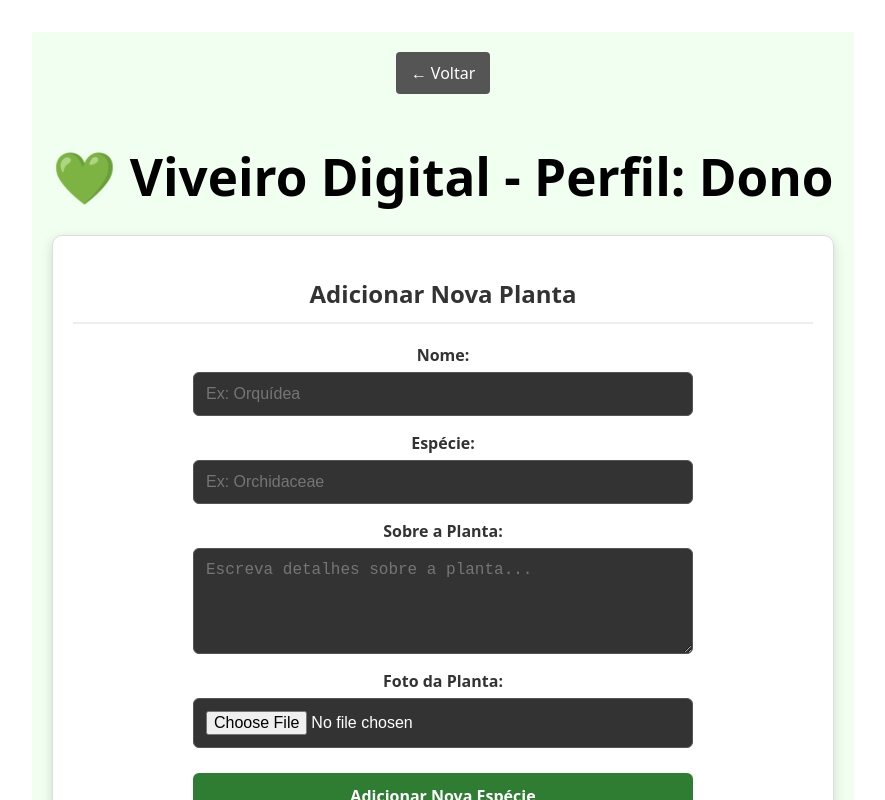
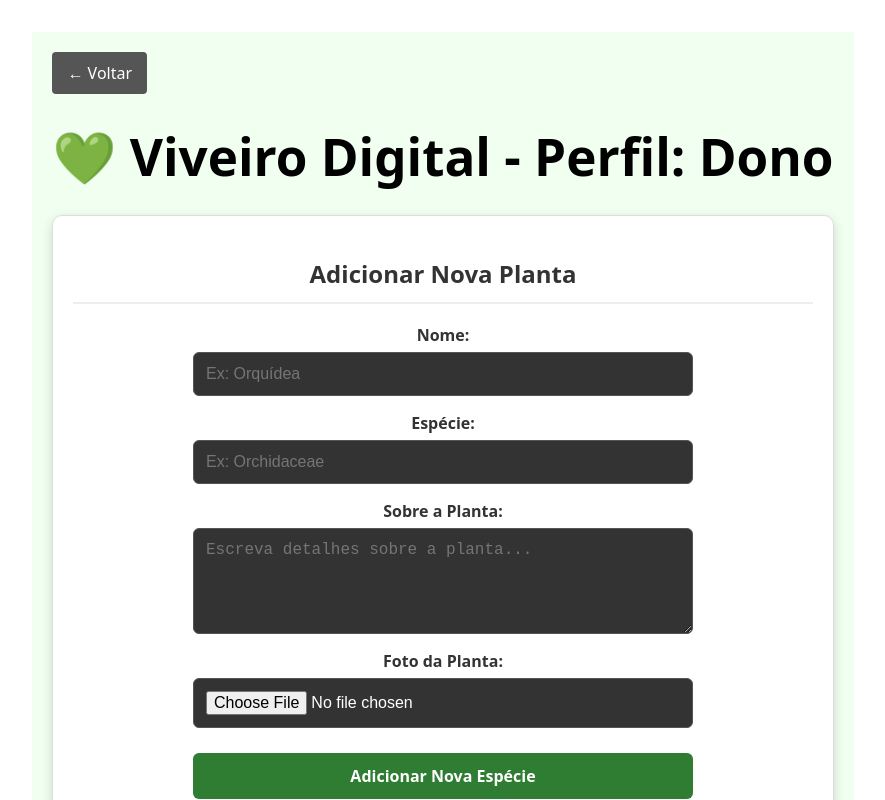
Before and after one commit to leonardotomasini/viveiro_react, a React (Vite) app: page / in a window 1280 px wide. Both pictures are taken after a click on the button "Sou o Viveirista (Dono)". Shown: the top 800 px of the page, without its empty margins (197-1082 px from the left). Built offline with nearby package versions, Linux system fonts and the light colour scheme.

Commit message:
pequena atualização do viveirista

```diff
--- a/src/componentes/container/PlantManager.jsx
+++ b/src/componentes/container/PlantManager.jsx
@@ -8,16 +8,19 @@ const PlantManager = ({ profile }) => {
 
   const isDono = profile === 'Dono';
 
+  // 1. ESTADO COM LOCALSTORAGE
+  // Começa vazio ou com o que o usuário salvou antes
   const [plantas, setPlantas] = useState(() => {
     const savedPlants = localStorage.getItem('meuViveiroDigital');
     return savedPlants ? JSON.parse(savedPlants) : [];
   });
 
+  // 2. SALVAR AUTOMATICAMENTE
   useEffect(() => {
     localStorage.setItem('meuViveiroDigital', JSON.stringify(plantas));
   }, [plantas]);
 
-  // ADICIONAR (Agora com 'sobre')
+  // ADICIONAR
   const handleAddPlant = (nome, especie, foto, sobre) => {
     const newPlant = {
       id: Date.now(),
@@ -29,16 +32,23 @@ const PlantManager = ({ profile }) => {
     setPlantas([...plantas, newPlant]);
   };
 
-  // NOVO: DELETAR
+  // DELETAR
   const handleDeletePlant = (id) => {
     if (window.confirm('Tem certeza que deseja excluir esta planta?')) {
       setPlantas(plantas.filter(p => p.id !== id));
     }
   };
 
-  // NOVO: EDITAR
+  // EDITAR
   const handleEditPlant = (id, novosDados) => {
     setPlantas(plantas.map(p => p.id === id ? { ...p, ...novosDados } : p));
+  };
+
+  // LIMPAR TUDO (Opcional, mas útil para o Dono zerar a lista)
+  const handleClearAll = () => {
+    if(window.confirm('Tem certeza que deseja apagar TODAS as plantas?')) {
+        setPlantas([]);
+    }
   };
 
   const handleGoBack = () => {
@@ -48,9 +58,17 @@ const PlantManager = ({ profile }) => {
   return (
     <div className="plant-manager" style={{ padding: '20px', minHeight: '100vh', backgroundColor: '#f0fff0' }}>
 
-      <button onClick={handleGoBack} style={{ marginBottom: '20px', padding: '10px 15px', cursor: 'pointer', background: '#555', color: 'white', border: 'none', borderRadius: '4px' }}>
-        ← Voltar
-      </button>
+      <div style={{ display: 'flex', justifyContent: 'space-between', marginBottom: '20px' }}>
+        <button onClick={handleGoBack} style={{ padding: '10px 15px', cursor: 'pointer', background: '#555', color: 'white', border: 'none', borderRadius: '4px' }}>
+          ← Voltar
+        </button>
+
+        {isDono && plantas.length > 0 && (
+            <button onClick={handleClearAll} style={{ padding: '10px', cursor: 'pointer', background: '#d32f2f', color: 'white', border: 'none', borderRadius: '4px' }}>
+                Limpar Tudo
+            </button>
+        )}
+      </div>
 
       <h1 style={{ color: '#000', textAlign: 'center', marginBottom: '30px' }}>
         💚 Viveiro Digital - Perfil: {profile}
@@ -63,18 +81,16 @@ const PlantManager = ({ profile }) => {
       )}
 
       <CardWrapper title={`Catálogo de Plantas (${plantas.length} Espécies):`}>
-        {plantas.length === 0 && <p style={{textAlign: 'center', color: '#666'}}>Nenhuma planta cadastrada ainda.</p>}
+        {plantas.length === 0 && <p style={{textAlign: 'center', color: '#666'}}>Nenhuma planta cadastrada.</p>}
 
         {plantas.map(planta => (
           <PlantCard
             key={planta.id}
-            // Passamos todos os dados da planta
             id={planta.id}
             nome={planta.nome}
             especie={planta.especie}
             foto={planta.foto}
             sobre={planta.sobre}
-            // Passamos permissão e funções de ação
             isDono={isDono}
             onDelete={handleDeletePlant}
             onEdit={handleEditPlant}
```
